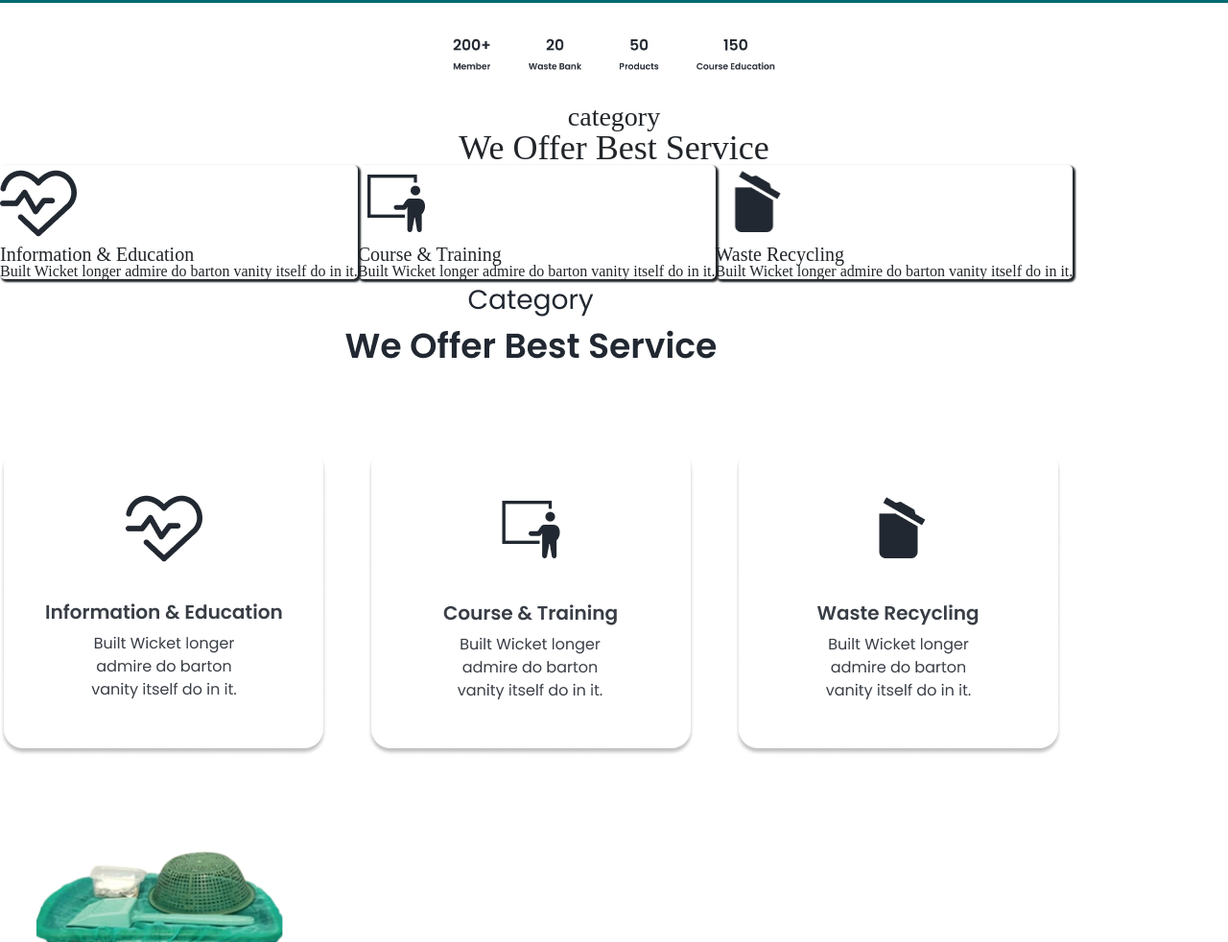
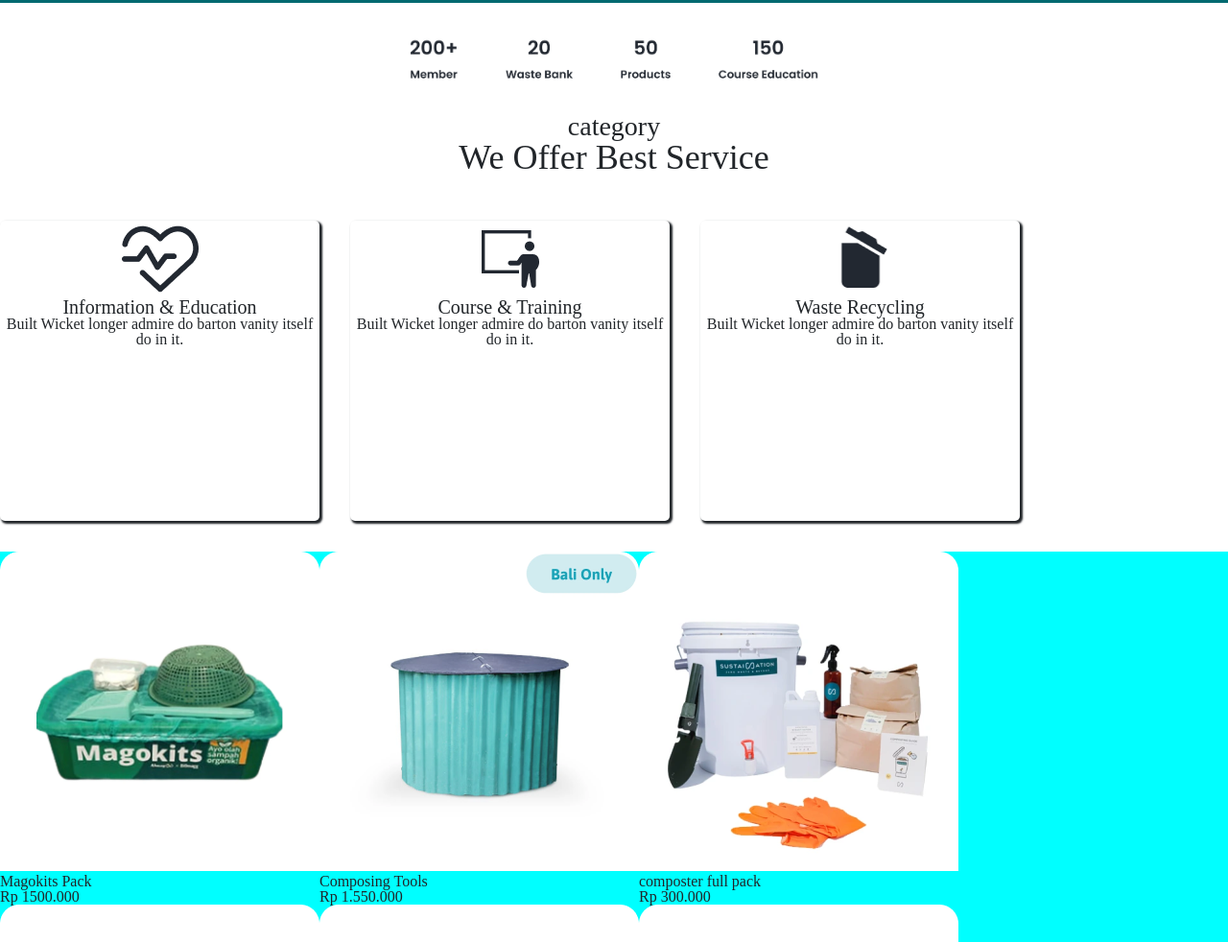
Before and after one commit to sonia1106/Dise-o_WebI, a plain HTML site: page evaluacion1/index.html in a window 1280 px wide. Shown: the part 678-1660 px from the top of the page at 96% size. Drawn offline with nearby package versions, Linux system fonts and the light colour scheme.

Commit message:
evaluacion1

```diff
--- a/evaluacion1/assets/css/cliente.css
+++ b/evaluacion1/assets/css/cliente.css
@@ -7,5 +7,5 @@
 }
 .img__cliente{
     padding: 2rem;
-    width: 400px;
+    width: 490px;
 }
--- /dev/null
+++ b/evaluacion1/assets/css/producto.css
@@ -0,0 +1,7 @@
+.produtos{
+    display: flex;
+    flex-wrap: wrap;
+    background-color: aqua;
+}
+.produto{
+}
--- a/evaluacion1/assets/css/servicio.css
+++ b/evaluacion1/assets/css/servicio.css
@@ -15,26 +15,39 @@
 }
 .servicio__sub{
     font-size: 36px;
-
+    padding-bottom: 3rem;
 }
 .servicio__lista{
    display: flex;
+   padding-bottom: 2rem;
+
+}
+.servicio{
+    display: flex;
+    flex-direction: column;
+    border-radius: 5px;
+    box-shadow: 2px 2px 2px 1px;
+    align-items: center;
+    border-collapse: separate;
+    margin-right: 2rem;
+    width: 333px;
+    height: 313px;
+
+}
+.servicio__imagen{
+
+    width: 80px;
+    height: 80px;
+
 
 
 }
-.servicio{
-    justify-content: space-around;
-
-    border-radius: 5px;
-    box-shadow: 2px 2px 2px 1px;
-}
-.servicio__imagen{
-    width: 80px;
-    height: 80px;
-}
 .servicio__titulo2{
     font-size: 20px;
+    text-align: center;
 }
 .servicio__descripcion{
     font-size: 16px;
+    text-align: center;
+
 }
--- a/evaluacion1/index.html
+++ b/evaluacion1/index.html
@@ -10,6 +10,7 @@
     <link rel="stylesheet" href="/evaluacion1/assets/css/reset (1).css">
     <link rel="stylesheet" href="/evaluacion1/assets/css/cliente.css">
     <link rel="stylesheet" href="/evaluacion1/assets/css/servicio.css">
+    <link rel="stylesheet" href="/evaluacion1/assets/css/producto.css">
 
 </head>
 <body>
@@ -69,7 +70,6 @@
                     </div>
                 </div>
             </div>
-            <img src="/evaluacion1/assets/img/service.png" alt="">
         </section>
         <section class="produtos">
             <div class="producto">
@@ -114,6 +114,7 @@
                     <p class="producto__descripcion">Rp 300.000</p>
                 </div>
             </div>
+        </section>
         <section class="carucel">
             <img src="/evaluacion1/assets/img/Frame 427319345.png" alt="">
             <div id="carouselExampleControls" class="carousel slide" data-ride="carousel">
```
